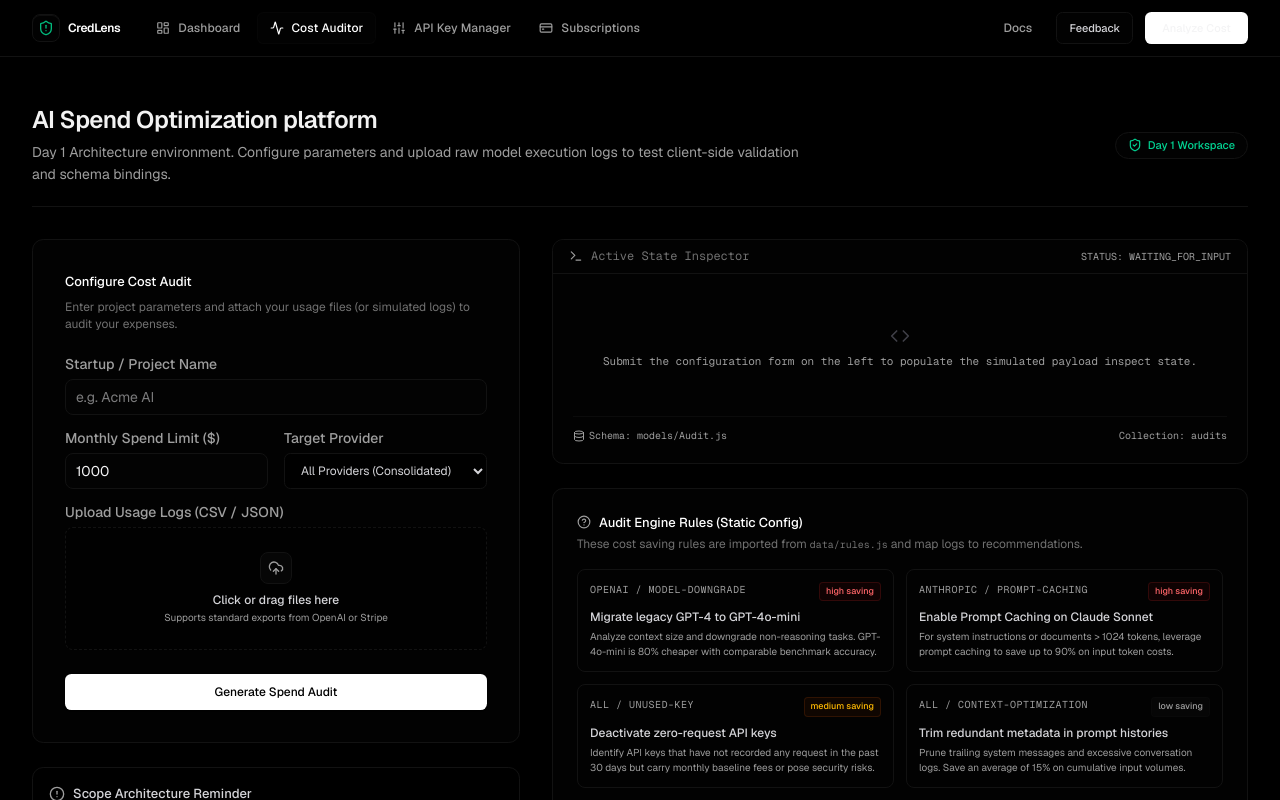
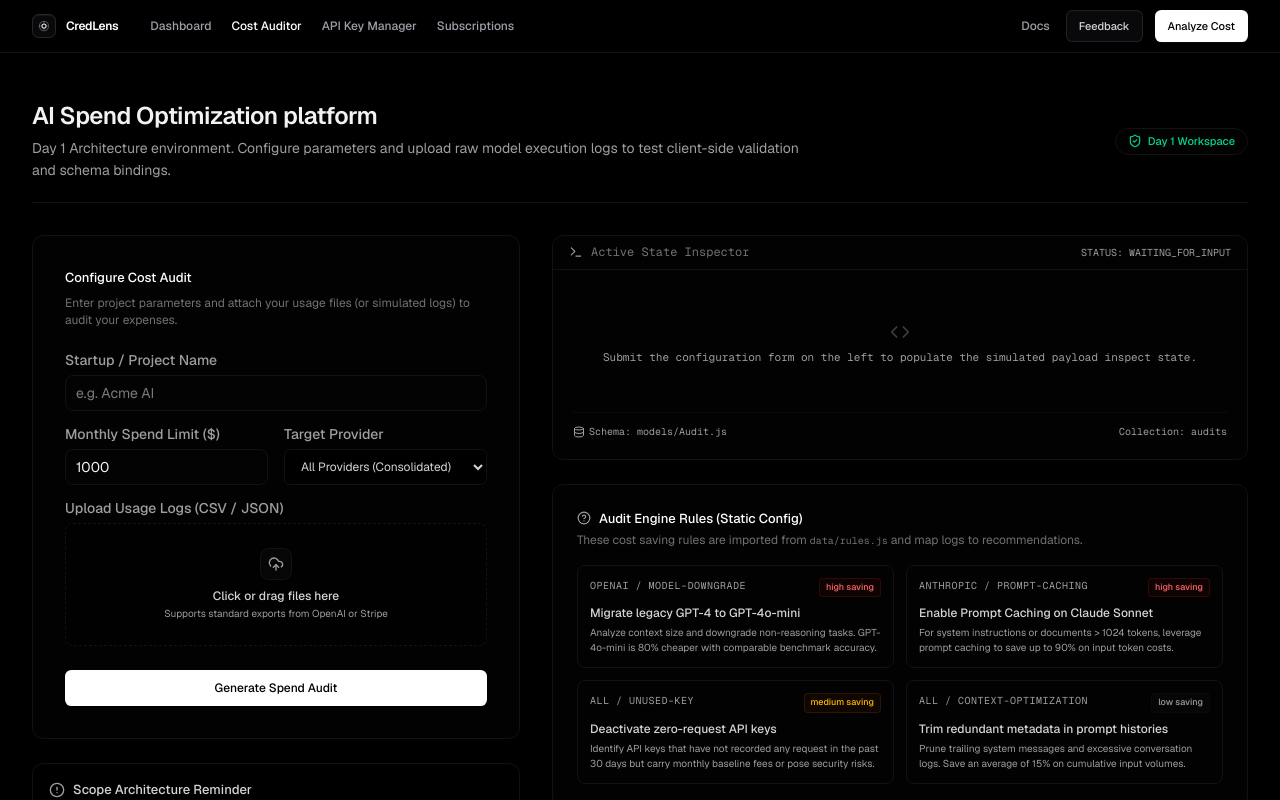
Before and after one commit to Himanshu2631/CredLens, a Next.js app: page / in a window 1280 px wide. Shown: the top 800 px of the page. Built offline with nearby package versions, Linux system fonts and the light colour scheme.

Commit message:
feat: refine responsive navbar structure

```diff
--- a/app/page.js
+++ b/app/page.js
@@ -73,7 +73,7 @@ export default function Home() {
                   {activeAudit ? (
                     <div className="space-y-4">
                       <p className="text-muted-foreground text-[11px]">
-                        // Form submitted. Ready to create Mongoose records in Atlas...
+                        {/* Form submitted. Ready to create Mongoose records in Atlas...*/}
                       </p>
                       <pre className="text-emerald-400 bg-background p-3 rounded-lg border border-border overflow-x-auto text-[11px]">
                         {JSON.stringify(
@@ -133,13 +133,12 @@ export default function Home() {
                         <span className="text-[10px] font-mono text-muted-foreground uppercase tracking-wider">
                           {rule.provider} / {rule.category}
                         </span>
-                        <span className={`text-[9px] px-1.5 py-0.5 rounded font-medium ${
-                          rule.impact === 'high'
+                        <span className={`text-[9px] px-1.5 py-0.5 rounded font-medium ${rule.impact === 'high'
                             ? 'bg-red-950/20 text-red-400 border border-red-900/30'
                             : rule.impact === 'medium'
-                            ? 'bg-amber-950/20 text-amber-400 border border-amber-900/30'
-                            : 'bg-secondary text-muted-foreground border border-border/30'
-                        }`}>
+                              ? 'bg-amber-950/20 text-amber-400 border border-amber-900/30'
+                              : 'bg-secondary text-muted-foreground border border-border/30'
+                          }`}>
                           {rule.impact} saving
                         </span>
                       </div>
--- a/components/layout/Navbar.jsx
+++ b/components/layout/Navbar.jsx
@@ -5,132 +5,198 @@ import Link from 'next/link';
 import { usePathname } from 'next/navigation';
 import Container from './Container';
 import { Button } from '@/components/ui/button';
-import { Menu, X, ShieldAlert, Activity, CreditCard, LayoutDashboard, Sliders } from 'lucide-react';
+
+// Handcrafted geometric Logo Mark for CredLens.
+// Features a clean lens focus grid representing AI spend auditing.
+const Logo = () => (
+  <Link href="/" className="flex items-center gap-2.5 group select-none">
+    <div className="relative flex h-6 w-6 items-center justify-center rounded-md bg-zinc-950 border border-zinc-800 text-white shadow-[inset_0_1px_0_rgba(255,255,255,0.05),0_1px_2px_rgba(0,0,0,0.4)] group-hover:border-zinc-700 transition-all duration-200">
+      <svg
+        viewBox="0 0 24 24"
+        fill="none"
+        className="h-3.5 w-3.5 stroke-zinc-200 stroke-[1.8] group-hover:stroke-emerald-450 group-hover:rotate-45 transition-all duration-300"
+      >
+        <circle cx="12" cy="12" r="8" className="opacity-30" />
+        <path d="M12 4v16" strokeDasharray="2 2" className="opacity-60" />
+        <path d="M4 12h16" strokeDasharray="2 2" className="opacity-60" />
+        <circle cx="12" cy="12" r="3.5" className="fill-zinc-950 stroke-zinc-200 group-hover:stroke-emerald-450 group-hover:fill-emerald-950/20 transition-all duration-200" />
+      </svg>
+    </div>
+    <span className="font-semibold text-xs tracking-tight text-white transition-opacity group-hover:opacity-90">
+      CredLens
+    </span>
+  </Link>
+);
+
+// Modular Desktop NavLink component
+const NavLink = ({ href, children, isActive }) => (
+  <Link
+    href={href}
+    className={`text-[12px] font-medium transition-colors duration-150 py-1 ${
+      isActive
+        ? 'text-white'
+        : 'text-zinc-400 hover:text-white'
+    }`}
+  >
+    {children}
+  </Link>
+);
+
+// Modular Mobile NavLink component
+const MobileNavLink = ({ href, children, isActive, onClick }) => (
+  <Link
+    href={href}
+    onClick={onClick}
+    className={`flex items-center h-10 px-3 rounded-lg text-[13px] font-medium transition-all duration-150 ${
+      isActive
+        ? 'text-white bg-zinc-900 border border-zinc-800'
+        : 'text-zinc-400 hover:text-white hover:bg-zinc-900/50'
+    }`}
+  >
+    {children}
+  </Link>
+);
 
 export default function Navbar() {
   const [isOpen, setIsOpen] = useState(false);
   const pathname = usePathname();
 
   const navigation = [
-    { name: 'Dashboard', href: '/dashboard', icon: LayoutDashboard },
-    { name: 'Cost Auditor', href: '/', icon: Activity },
-    { name: 'API Key Manager', href: '/api-keys', icon: Sliders },
-    { name: 'Subscriptions', href: '/subscriptions', icon: CreditCard },
+    { name: 'Dashboard', href: '/dashboard' },
+    { name: 'Cost Auditor', href: '/' },
+    { name: 'API Key Manager', href: '/api-keys' },
+    { name: 'Subscriptions', href: '/subscriptions' },
   ];
 
   return (
-    <header className="sticky top-0 z-50 w-full border-b border-border bg-background/80 backdrop-blur-md transition-colors duration-300">
+    <header className="sticky top-0 z-50 w-full border-b border-border bg-background/80 backdrop-blur-md transition-all duration-200">
       <Container>
-        <div className="flex h-14 items-center justify-between">
-          {/* Logo */}
-          <div className="flex items-center gap-6">
-            <Link href="/" className="flex items-center gap-2 text-white font-medium hover:opacity-90 transition-opacity">
-              <div className="flex h-7 w-7 items-center justify-center rounded-lg bg-card border border-border text-emerald-500 shadow-[inset_0_1px_0_0_rgba(255,255,255,0.05)]">
-                <ShieldAlert className="h-4 w-4" />
-              </div>
-              <span className="font-semibold tracking-tight text-xs text-white">CredLens</span>
-            </Link>
+        {/* Exact 52px (h-[52px]) header line wrapper for a lightweight, modern appearance */}
+        <div className="flex h-[52px] items-center justify-between">
 
-            {/* Desktop Navigation */}
-            <nav className="hidden md:flex items-center gap-1">
-              {navigation.map((item) => {
-                const isActive = item.active || pathname === item.href;
-                return (
-                  <Link
+          {/* Left Brand and Navigation Group */}
+          <div className="flex items-center gap-8">
+            <Logo />
+
+            {/* Desktop Navigation Links */}
+            <nav className="hidden md:flex items-center gap-5">
+              {navigation.map((item) => (
+                <NavLink
                   key={item.name}
                   href={item.href}
-                    className={`flex items-center gap-2 px-3 py-1.5 rounded-md text-cta font-medium transition-colors ${
-                      isActive
-                        ? 'text-white bg-card border border-border/30'
-                        : 'text-muted-foreground hover:text-white hover:bg-secondary/40'
-                    }`}
+                  isActive={pathname === item.href}
                 >
-                    <item.icon className="h-3.5 w-3.5" />
                   {item.name}
-                  </Link>
-                );
-              })}
+                </NavLink>
+              ))}
             </nav>
           </div>
 
-          {/* Right Side Actions */}
+          {/* Desktop Right Side CTA Actions */}
           <div className="hidden md:flex items-center gap-3">
-            <Link href="#" className="text-cta font-medium text-muted-foreground hover:text-white px-3 py-1.5 transition-colors">
+            <Link
+              href="#"
+              className="text-[12px] font-medium text-zinc-400 hover:text-white transition-colors px-1"
+            >
               Docs
             </Link>
+
             <Button
               variant="outline"
               size="sm"
-              className="h-8 border-border bg-card text-cta font-medium text-zinc-300 hover:text-white hover:bg-secondary"
+              className="font-medium text-zinc-300 hover:text-white border-zinc-800/80 bg-zinc-950 hover:bg-zinc-900"
             >
               Feedback
             </Button>
+
             <Button
+              variant="default"
               size="sm"
-              className="h-8 bg-primary text-primary-foreground hover:bg-zinc-200 text-cta font-medium px-4"
+              className="font-medium shadow-[0_1px_2px_rgba(255,255,255,0.05)]"
             >
               Analyze Cost
             </Button>
           </div>
 
-          {/* Mobile Menu Button */}
+          {/* Mobile Menu Toggle button with premium path animations */}
           <div className="flex md:hidden">
             <button
               onClick={() => setIsOpen(!isOpen)}
-              className="inline-flex items-center justify-center rounded-md p-2 text-muted-foreground hover:text-white hover:bg-secondary focus:outline-none"
+              className="relative inline-flex items-center justify-center rounded-md p-2 text-zinc-400 hover:text-white hover:bg-zinc-900 focus:outline-none transition-colors"
               aria-label="Toggle menu"
             >
-              {isOpen ? <X className="h-5 w-5" /> : <Menu className="h-5 w-5" />}
+              <div className="relative w-[18px] h-4 flex flex-col justify-between">
+                <span
+                  className={`h-[1.5px] w-[18px] bg-current rounded-full transform transition-all duration-200 ease-in-out ${
+                    isOpen ? 'rotate-45 translate-y-[7.25px]' : ''
+                  }`}
+                />
+                <span
+                  className={`h-[1.5px] w-[18px] bg-current rounded-full transition-all duration-200 ease-in-out ${
+                    isOpen ? 'opacity-0 scale-x-0' : 'opacity-100'
+                  }`}
+                />
+                <span
+                  className={`h-[1.5px] w-[18px] bg-current rounded-full transform transition-all duration-200 ease-in-out ${
+                    isOpen ? '-rotate-45 -translate-y-[7.25px]' : ''
+                  }`}
+                />
+              </div>
             </button>
           </div>
         </div>
       </Container>
 
-      {/* Mobile Menu Dropdown */}
-      {isOpen && (
-        <div className="md:hidden border-t border-border bg-background py-4 transition-all duration-300">
-          <Container className="flex flex-col gap-2">
+      {/* Mobile Menu Panel: Dropdown slider with opacity/height transitions */}
+      <div
+        className={`md:hidden absolute top-[52px] left-0 right-0 border-b border-border bg-black/95 backdrop-blur-md transition-all duration-250 ease-in-out origin-top ${
+          isOpen
+            ? 'opacity-100 translate-y-0 scale-y-100 pointer-events-auto'
+            : 'opacity-0 -translate-y-2 scale-y-95 pointer-events-none'
+        }`}
+      >
+        <Container className="py-4 flex flex-col gap-1.5">
           {navigation.map((item) => (
-              <Link
+            <MobileNavLink
               key={item.name}
               href={item.href}
+              isActive={pathname === item.href}
               onClick={() => setIsOpen(false)}
-                className={`flex items-center gap-3 px-3 py-2 rounded-lg text-sm font-medium transition-colors ${
-                  item.active
-                    ? 'text-white bg-card border border-border/50'
-                    : 'text-muted-foreground hover:text-white hover:bg-secondary/50'
-                }`}
             >
-                <item.icon className="h-4 w-4" />
               {item.name}
-              </Link>
+            </MobileNavLink>
           ))}
-            <div className="h-px bg-border my-2" />
+
+          <div className="h-px bg-zinc-800/60 my-2" />
+
           <Link
             href="#"
             onClick={() => setIsOpen(false)}
-              className="flex items-center gap-3 px-3 py-2 rounded-lg text-sm font-medium text-muted-foreground hover:text-white hover:bg-secondary/50"
+            className="flex items-center h-10 px-3 rounded-lg text-[13px] font-medium text-zinc-400 hover:text-white hover:bg-zinc-900/50"
           >
             Docs
           </Link>
-            <div className="grid grid-cols-2 gap-2 mt-2">
+
+          <div className="grid grid-cols-2 gap-2.5 mt-2">
             <Button
               variant="outline"
               size="sm"
-                className="w-full border-border bg-card text-xs text-zinc-300 hover:text-white"
+              onClick={() => setIsOpen(false)}
+              className="w-full justify-center"
             >
               Feedback
             </Button>
             <Button
+              variant="default"
               size="sm"
-                className="w-full bg-primary text-primary-foreground hover:bg-zinc-200 text-xs"
+              onClick={() => setIsOpen(false)}
+              className="w-full justify-center"
             >
               Analyze Cost
             </Button>
           </div>
         </Container>
       </div>
-      )}
     </header>
   );
 }
```
Lines whose indentation alone changed are shown as unchanged.
